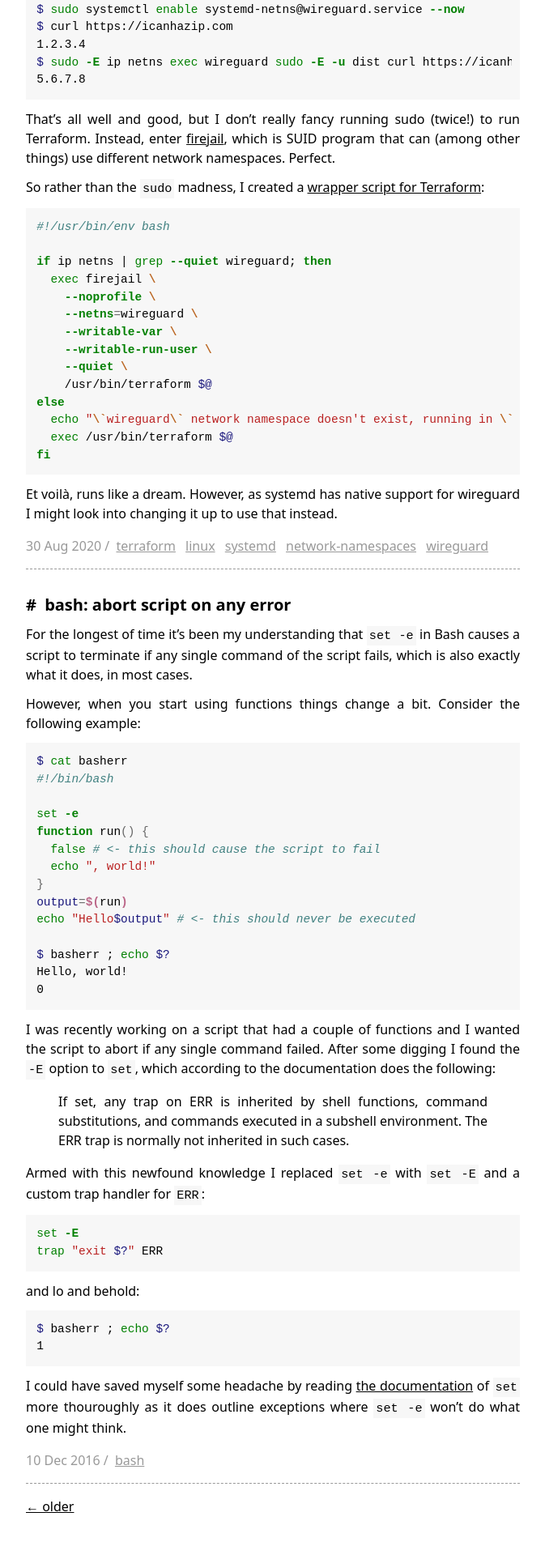
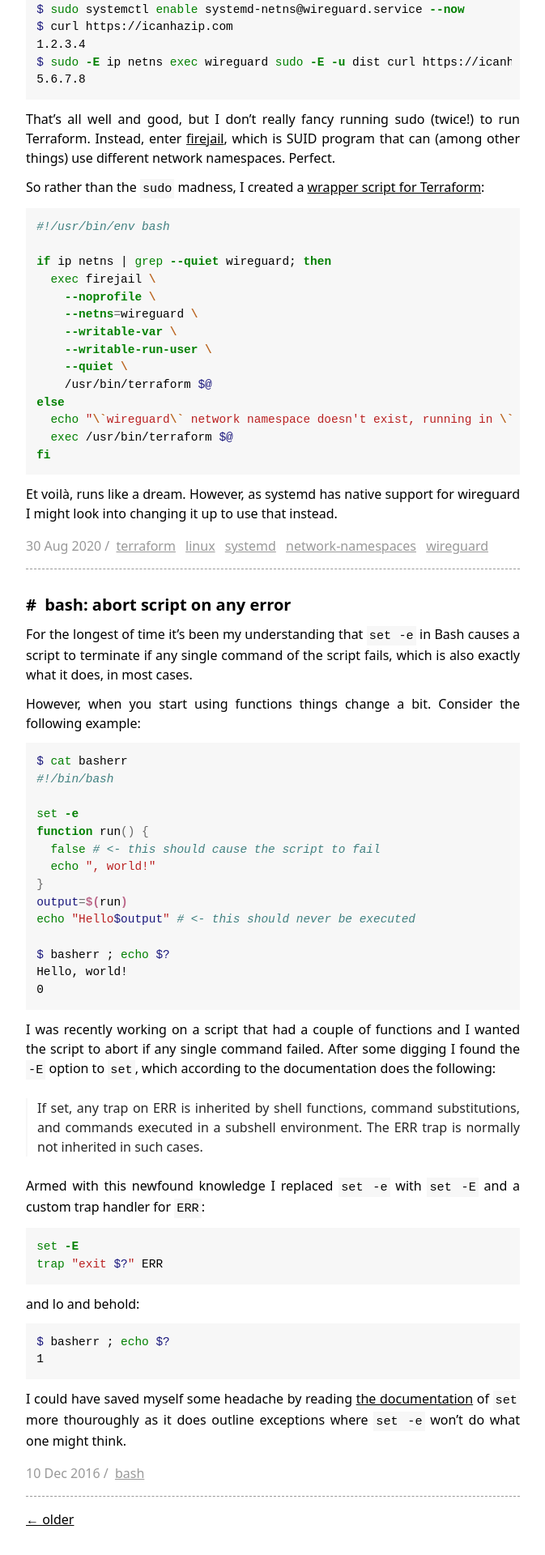
Before and after one commit to mthssdrbrg/mthssdrbrg.github.io, a Jekyll site: the page built from index.html, in a window 1280 px wide. Shown: the part 4251-6171 px from the top of the page at 81% size, without its empty margins (303-976 px from the left). Built offline with Jekyll 4.4.1, drawn with Linux system fonts in a browser that asks for light colours; the list of posts is cut into pages by our own code.

Commit message:
Bring back old blockquote style

```diff
--- a/_sass/_layout.scss
+++ b/_sass/_layout.scss
@@ -182,3 +182,10 @@ p {
 figure {
   margin: 1em 0;
 }
+
+blockquote {
+  border-left: 2px solid $light-gray;
+  color: lighten($font-color--base, 15);
+  margin: 1.5em 0;
+  padding-left: 0.75em;
+}
```
